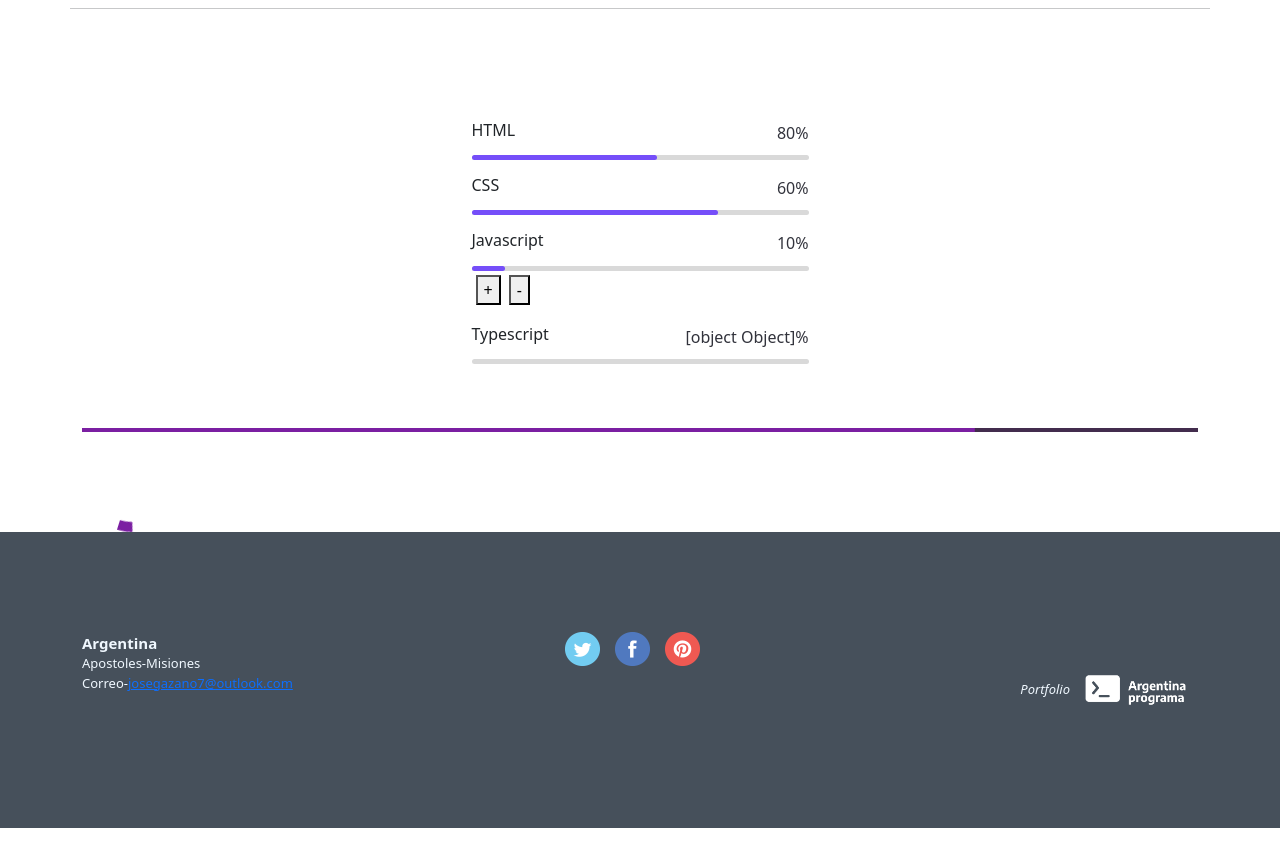
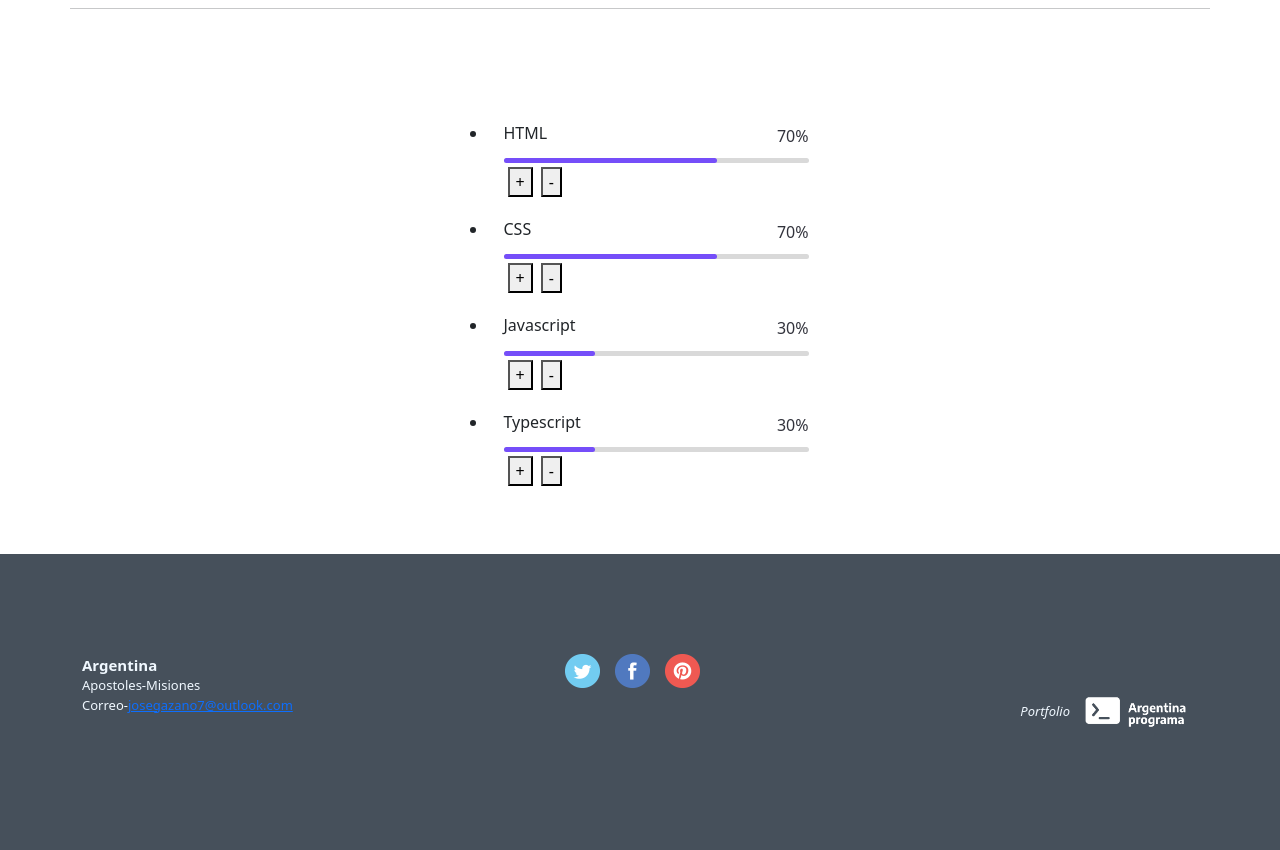
Before and after one commit to josegazano732/Angular-MiProyecto-AP, an Angular app: page / in a window 1280 px wide. Shown: the part 2680-3530 px from the top of the page. Before the commit the page ends 3508 px from the top, so only its background shows below. Built offline with nearby package versions, Linux system fonts and the light colour scheme.

Commit message:
Se realizo ngfor sobre skill JLG

```diff
--- a/src/app/componentes/hard-soft-skill/hard-soft-skill.component.html
+++ b/src/app/componentes/hard-soft-skill/hard-soft-skill.component.html
@@ -9,88 +9,41 @@
 <div class="container justify-content-center">
     <div class="col-xl-5 offset-xl-1 col-lg-6 m-auto p-5">
         <div class="about-skills pt-25">
+
+
+
+
+            <!-- skill item -->
+            <ul>
+                <li *ngFor="let sk of detalle">
                     <div class="skill-item mt-25 m-3">
                         <div class="skill-header">
-                    <h6 class="skill-title">HTML</h6>
+                            <h6 class="skill-title">{{sk.nombre}}</h6>
                             <div class="skill-percentage">
                                 <div class="count-box counted">
-                            <span class="counter">80</span>
+                                    <span class="counter">{{ sk.valor }}</span>
                                 </div>
                                 %
                             </div>
                         </div>
                         <div class="skill-bar">
                             <div class="bar-inner">
-                        <div class="bar progress-line" data-width="80" style="width: 55%;"></div>
+                                <div class="bar progress-line" data-width="90" [ngStyle]="{'width.%':sk.valor}">
                                 </div>
-                </div>
-            </div>
-            <!-- skill item -->
-            <div class="skill-item mt-25 m-3">
-                <div class="skill-header">
-                    <h6 class="skill-title">CSS</h6>
-                    <div class="skill-percentage">
-                        <div class="count-box counted">
-                            <span class="counter">60</span>
-                        </div>
-                        %
-                    </div>
-                </div>
-                <div class="skill-bar">
-                    <div class="bar-inner">
-                        <div class="bar progress-line" data-width="60" style="width: 73%;"></div>
-                    </div>
-                </div>
-            </div>
-            <!-- skill item -->
-            <div class="skill-item mt-25 m-3">
-                <div class="skill-header">
-                    <h6 class="skill-title">Javascript</h6>
-                    <div class="skill-percentage">
-                        <div class="count-box counted">
-                            <span class="counter">{{ java }}</span>
-                        </div>
-                        %
-                    </div>
-                </div>
-                <div class="">
-                    <div class="skill-bar">
-                        <div class="bar-inner">
-                            <div class="">
-                                <div class="bar progress-line" data-width="" style="width: {{ java }}%;"></div>
-                            </div>
+                                <!--style="width: {{porcentaje}}%;"-->
                             </div>
                         </div>
                         <div class="m-auto">
-                        <button class="m-1" (click)="acumular()">+</button>
-                        <button class="m-1">-</button>
+                            <button class="m-1" (click)="acumularDos(5)">+</button>
+                            <button class="m-1" (click)="acumularDos(-5)">-</button>
                         </div>
                     </div>
-            </div>
-
-            <!-- skill item -->
-            <div class="skill-item mt-25 m-3">
-                <div class="skill-header">
-                    <h6 class="skill-title">Typescript</h6>
-                    <div class="skill-percentage">
-                        <div class="count-box counted">
-                            <span class="counter">{{ porcentaje }}</span>
-                        </div>
-                        %
-                    </div>
-                </div>
-                <div class="skill-bar">
-                    <div class="bar-inner">
-                        <div class="bar progress-line" data-width="90" [ngStyle]="{porcentaje}"></div>
-                        <!--style="width: {{porcentaje}}%;"-->
-                    </div>
-                </div>
-            </div>
+                </li>
+            </ul>
             <!-- skill item -->
         </div>
         <!-- about skills -->
     </div>
 
-    <mat-progress-bar mode="determinate" [value]="progreso"></mat-progress-bar>
-    <mat-spinner></mat-spinner>
+
 </div>
--- a/src/app/componentes/hard-soft-skill/hard-soft-skill.component.ts
+++ b/src/app/componentes/hard-soft-skill/hard-soft-skill.component.ts
@@ -1,5 +1,8 @@
 import { style } from '@angular/animations';
 import { Component, OnInit } from '@angular/core';
+
+import { Skill } from 'src/app/skill';
+import { SKILL } from 'src/app/mock-skill';
 
 @Component({
   selector: 'app-hard-soft-skill',
@@ -8,19 +11,21 @@ import { Component, OnInit } from '@angular/core';
 })
 export class HardSoftSkillComponent implements OnInit {
 
+  detalle = SKILL;
+
   progreso = 80;
-  valor=""
-  java = 10;
-  porcentaje = {
-    width:'60%'
-  }
+  //valor=""
+  //javaScript:number = 10;
+  porcentajeType:number = 30;
 
-  acumular(){
-    if (this.java >= 100){
-      this.java = 10;
-      alert("Sobrepaso el maximo permitido");
-    }
-    this.java += 10;
+
+
+  acumularDos(valor:number,valor2?:string ){
+    this.porcentajeType += valor;
+
+
+
+
   }
 
 
--- /dev/null
+++ b/src/app/mock-skill.ts
@@ -0,0 +1,9 @@
+import { Skill } from "./skill";
+
+export const SKILL: Skill[] = [
+    {nombre: 'HTML', valor: 70},
+    {nombre: 'CSS', valor: 70},
+    {nombre: 'Javascript', valor: 30},
+    {nombre: 'Typescript', valor: 30},
+
+]
--- /dev/null
+++ b/src/app/skill.ts
@@ -0,0 +1,4 @@
+export interface Skill {
+    nombre:string;
+    valor:number;
+}
```
Lines whose indentation alone changed are shown as unchanged.
